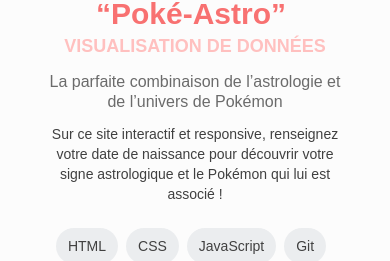
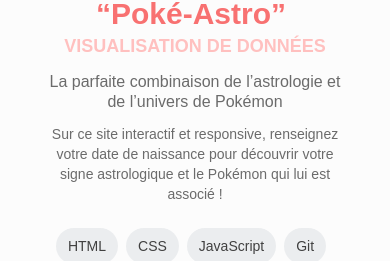
Before and after one commit to JulieBaret/Reactfolio, a React (Create React App) app: page / in a window 390 px wide. Shown: the part 1258-1519 px from the top of the page. Built offline with nearby package versions, Linux system fonts and the light colour scheme.

Commit message:
fix font weight for mobile

```diff
--- a/src/components/Bio/Bio.css
+++ b/src/components/Bio/Bio.css
@@ -52,7 +52,7 @@
     }
 
     .bio-paraph {
-        @apply font-extralight text-sm md:text-base text-black mb-6;
+        @apply font-light text-sm md:text-base text-dark-grey mb-6;
     }
 
     .bio-conclusion {
```
